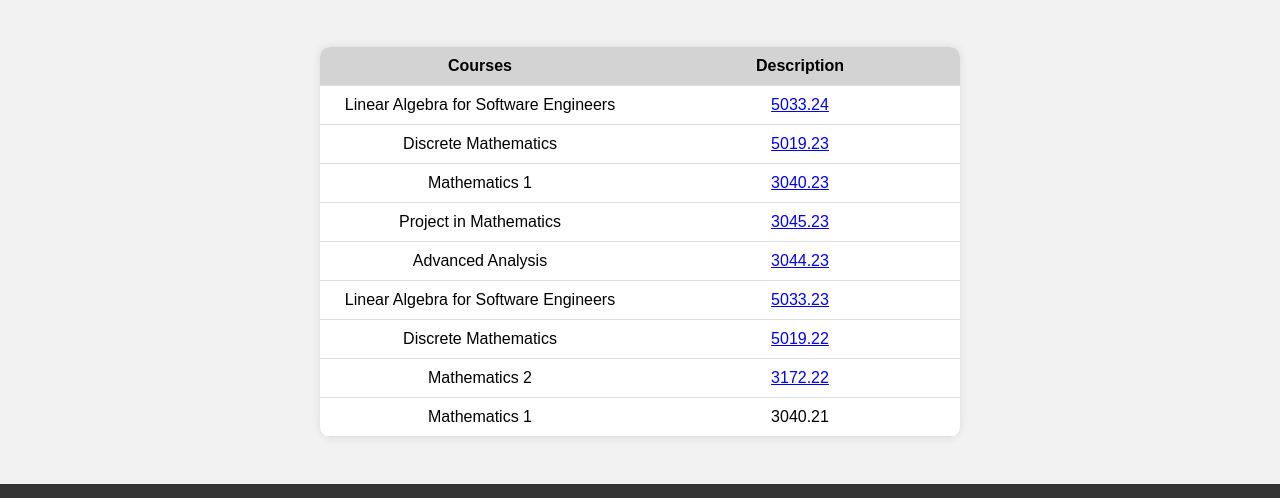
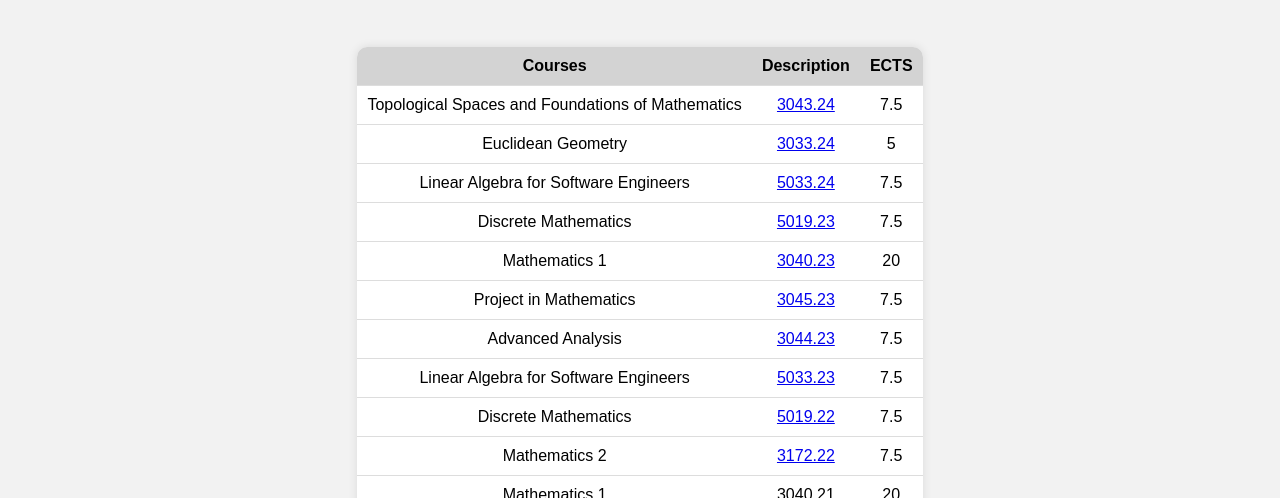
Before and after one commit to mortanjt/mortanjt.github.io, a plain HTML site: page teaching.html in a window 1280 px wide. Shown: the part 246-744 px from the top of the page. Drawn offline with nearby package versions, Linux system fonts and the light colour scheme.

Commit message:
Update teaching.html

```diff
--- a/teaching.html
+++ b/teaching.html
@@ -160,7 +160,7 @@
 
     table {
       border-collapse: collapse;
-      width: 60%; /* Adjust the width of the table */
+      width: 100%; /* Adjust the width of the table */
       background-color: #ffffff;
       border-radius: 10px;
       box-shadow: 0 0 10px rgba(0, 0, 0, 0.1);
@@ -181,6 +181,12 @@
     th {
       background-color: #d3d3d3;
     }
+
+    /* Adjust the width for the small column */
+.small-column {
+  width: 10%; /* Adjust the width as needed */
+  min-width: auto; /* Allow the column to shrink beyond the minimum width */
+}
 
     .container {
         display: flex;
@@ -286,45 +292,65 @@
       <thead>
         <tr>
           <th>Courses</th>
-          <th>Description</th>
+          <th class="small-column">Description</th>
+          <th class="small-column">ECTS</th>
         </tr>
       </thead>
       <tbody>
         <tr>
+          <td>Topological Spaces and Foundations of Mathematics</td>
+          <td class="small-column"><a href="https://skeid.setur.fo/en/3043/2023-2024">3043.24</a></td>
+          <td class="small-column">7.5</td>
+        </tr>
+        <tr>
+          <td>Euclidean Geometry</td>
+          <td class="small-column"><a href="https://skeid.setur.fo/en/3033/2023-2024">3033.24</a></td>
+          <td class="small-column">5</td>
+        </tr>
+        <tr>
           <td>Linear Algebra for Software Engineers</td>
-          <td><a href="https://skeid.setur.fo/en/5033/2023-2024">5033.24</a></td>
+          <td class="small-column"><a href="https://skeid.setur.fo/en/5033/2023-2024">5033.24</a></td>
+          <td class="small-column">7.5</td>
         </tr>
         <tr>
           <td>Discrete Mathematics</td>
-          <td><a href="https://skeid.setur.fo/en/5019/2023-2024">5019.23</a></td>
+          <td class="small-column"><a href="https://skeid.setur.fo/en/5019/2023-2024">5019.23</a></td>
+          <td class="small-column">7.5</td>
         </tr>
         <tr>
           <td>Mathematics 1</td>
-          <td><a href="https://skeid.setur.fo/en/3040/2023-2024">3040.23</a></td>
+          <td class="small-column"><a href="https://skeid.setur.fo/en/3040/2023-2024">3040.23</a></td>
+          <td class="small-column">20</td>
         </tr>
         <tr>
           <td>Project in Mathematics</td>
-          <td><a href="https://skeid.setur.fo/en/3045/2023-2024">3045.23</a></td>
+          <td class="small-column"><a href="https://skeid.setur.fo/en/3045/2023-2024">3045.23</a></td>
+          <td class="small-column">7.5</td>
         </tr>
         <tr>
           <td>Advanced Analysis</td>
-          <td><a href="https://skeid.setur.fo/en/3044/2022-2023">3044.23</a></td>
+          <td class="small-column"><a href="https://skeid.setur.fo/en/3044/2022-2023">3044.23</a></td>
+          <td class="small-column">7.5</td>
         </tr>
         <tr>
           <td>Linear Algebra for Software Engineers</td>
-          <td><a href="https://skeid.setur.fo/en/5033/2022-2023">5033.23</a></td>
+          <td class="small-column"><a href="https://skeid.setur.fo/en/5033/2022-2023">5033.23</a></td>
+          <td class="small-column">7.5</td>
         </tr>
         <tr>
           <td>Discrete Mathematics</td>
-          <td><a href="https://skeid.setur.fo/en/5019/2022-2023">5019.22</a></td>
+          <td class="small-column"><a href="https://skeid.setur.fo/en/5019/2022-2023">5019.22</a></td>
+          <td class="small-column">7.5</td>
         </tr>
         <tr>
           <td>Mathematics 2</td>
-          <td><a href="https://skeid.setur.fo/en/3172/2022-2023">3172.22</a></td>
+          <td class="small-column"><a href="https://skeid.setur.fo/en/3172/2022-2023">3172.22</a></td>
+          <td class="small-column">7.5</td>
         </tr>
         <tr>
           <td>Mathematics 1</td>
-          <td>3040.21</td>
+          <td class="small-column">3040.21</td>
+          <td class="small-column">20</td>
         </tr>
         <!-- Add more rows as needed -->
       </tbody>
```
